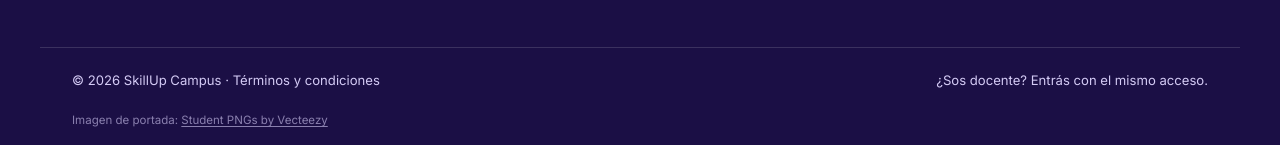
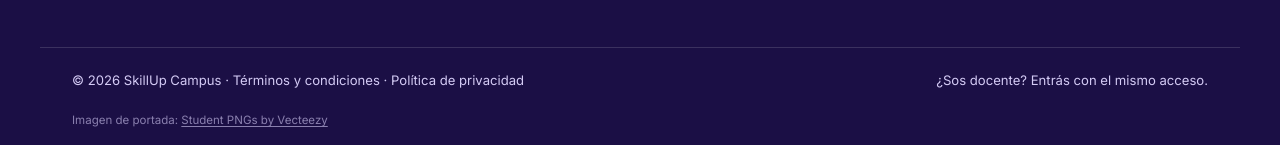
Before and after one commit to Talently-Lab/SkillUp-s2607, a React (Vite) app in the folder frontend/: page / in a window 1280 px wide. Shown: the part 5064-5209 px from the top of the page. Built offline with nearby package versions, Linux system fonts and the light colour scheme; no server answers.

Commit message:
feat(frontend): link privacy page from site footer

```diff
--- a/frontend/src/shared/components/SiteFooter.tsx
+++ b/frontend/src/shared/components/SiteFooter.tsx
@@ -53,6 +53,10 @@ export function SiteFooter() {
           © 2026 SkillUp Campus ·{" "}
           <Link to="/terms" className="site-footer__link">
             Términos y condiciones
+          </Link>{" "}
+          ·{" "}
+          <Link to="/privacy" className="site-footer__link">
+            Política de privacidad
           </Link>
         </span>
         <span>¿Sos docente? Entrás con el mismo acceso.</span>
```
